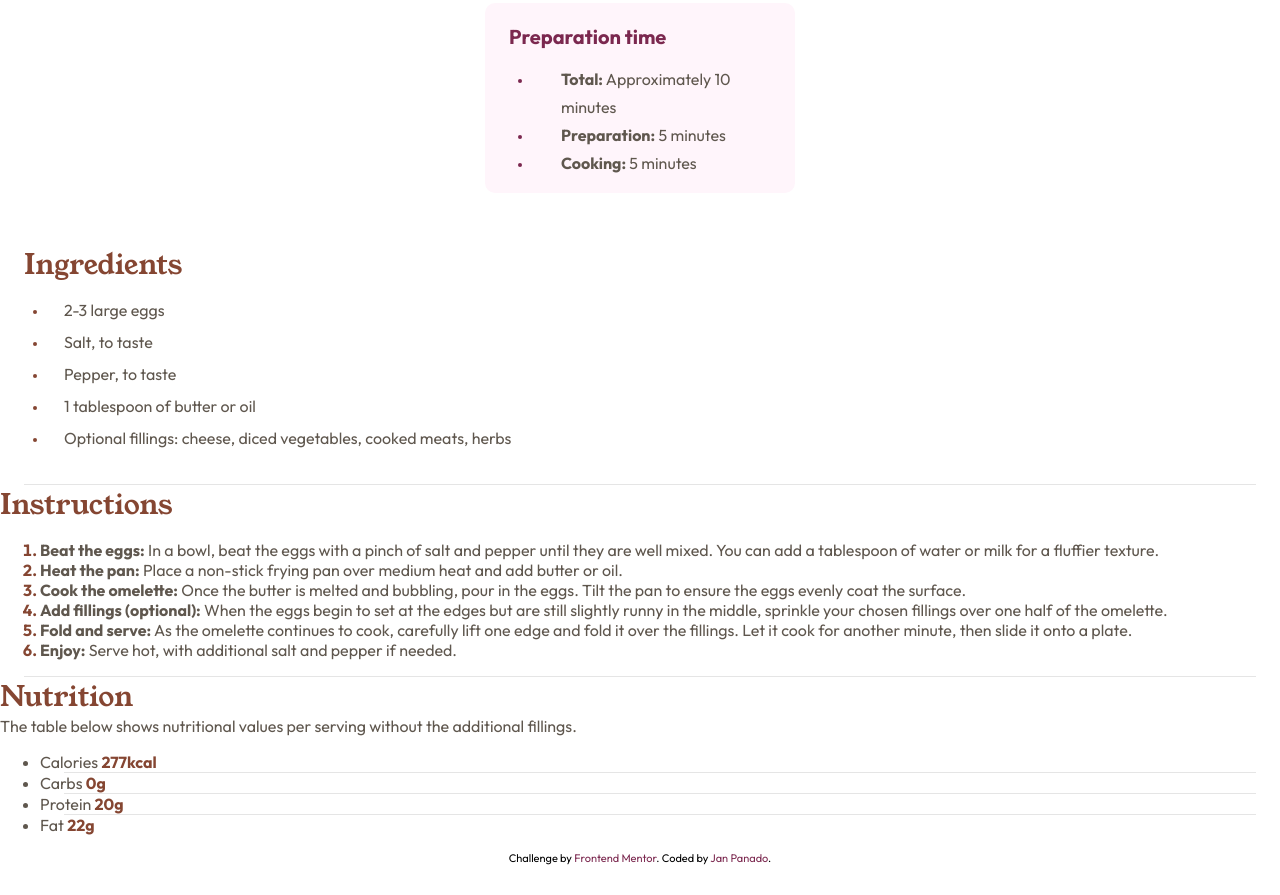
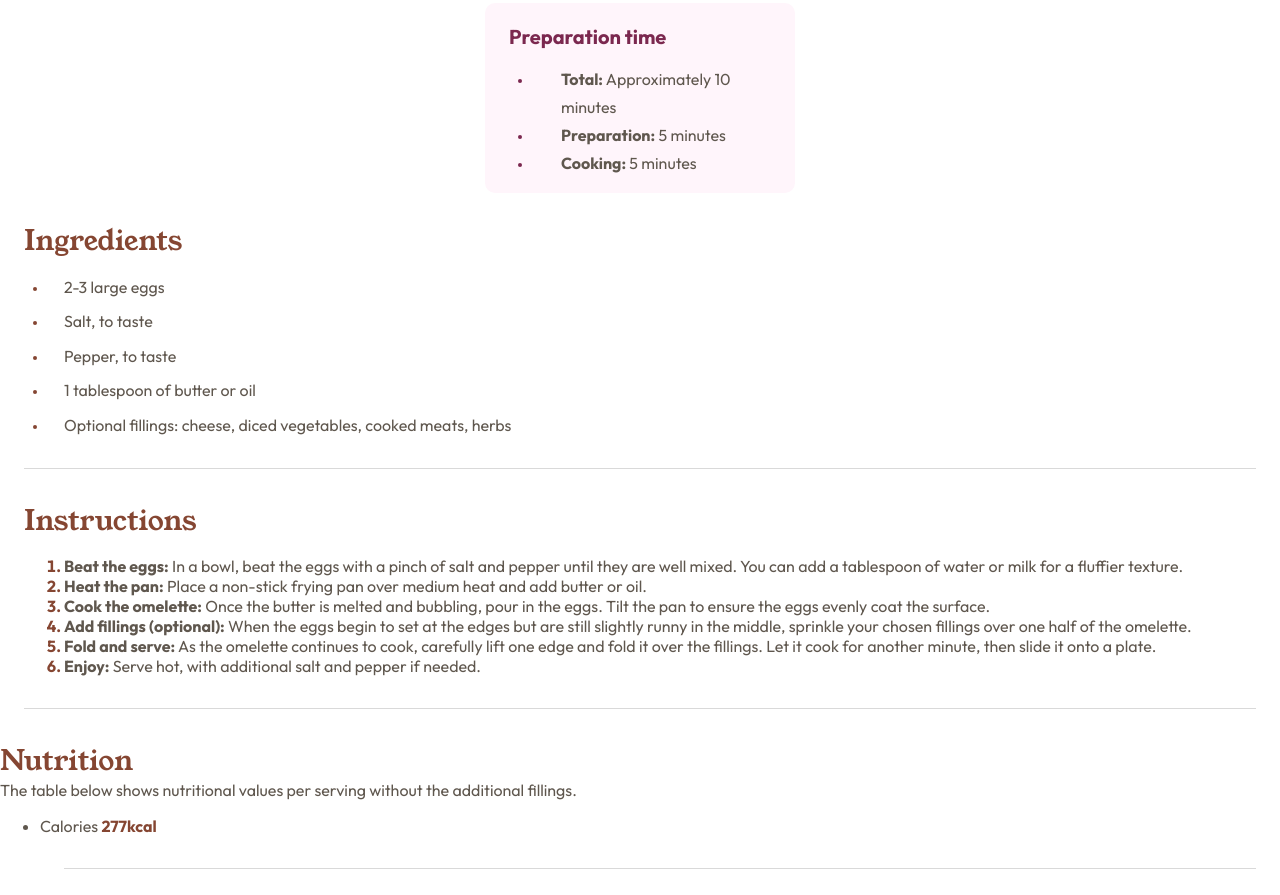
Before and after one commit to Negligence/recipe-page, a website: page index.html in a window 1280 px wide. Shown: the part 465-1360 px from the top of the page. Before the commit the page ends 1330 px from the top, so only its background shows below. Drawn offline with Linux system fonts and the light colour scheme.

Commit message:
added instructions region and padding refactored ingredients css

```diff
--- a/source/sass/styles.scss
+++ b/source/sass/styles.scss
@@ -166,14 +166,17 @@ footer {
 
 /* #region Ingredients */
 #ingredients {
-  padding: 1.5rem 1.5rem 1.25rem;
+  padding-inline: 1.5rem;
 
   ul {
     padding-inline-start: rem(24px);
-  }
 
     li {
       padding-inline-start: 1rem;
+      line-height: 1.4em;
+    }
+
+    :not(:last-child) {
       margin-block-end: 0.75rem;
     }
 
@@ -181,14 +184,24 @@ footer {
       font-size: rem(12px);
       color: var(--nutmeg);
     }
+
+  }
 }
 
 hr {
-  border-color: hsla(0, 0%, 0%, 0.10);
+  border-color: hsla(0, 0%, 0%, 0.15);
   border-width: 1px 0 0;
-  margin: 0 1.5rem;
+  margin: 2rem 1.5rem;
 }
 /* #endregion Ingredients */
+
+/* #region Instructions */
+#instructions {
+  padding-inline: 1.5rem;
+
+}
+
+/* #endregion Instructions */
 
 /* #endregion Mobile Styling */
 
```
Also changed, not shown: index.html (+3 -1 lines), source/index.html (+3 -1 lines), assets/css/styles.css, source/assets/css/styles.css. Lines whose indentation alone changed are shown as unchanged.
